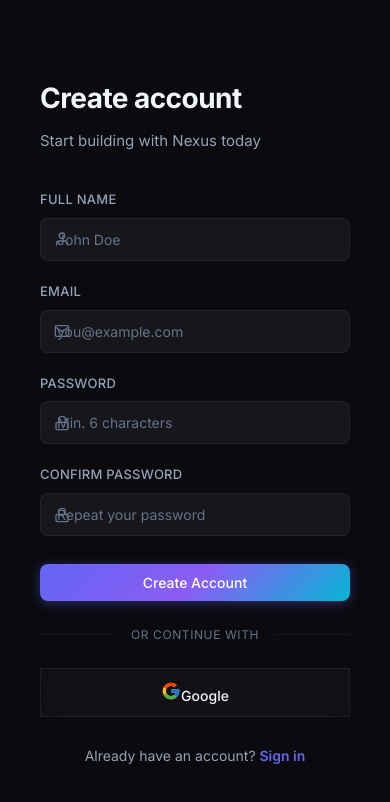
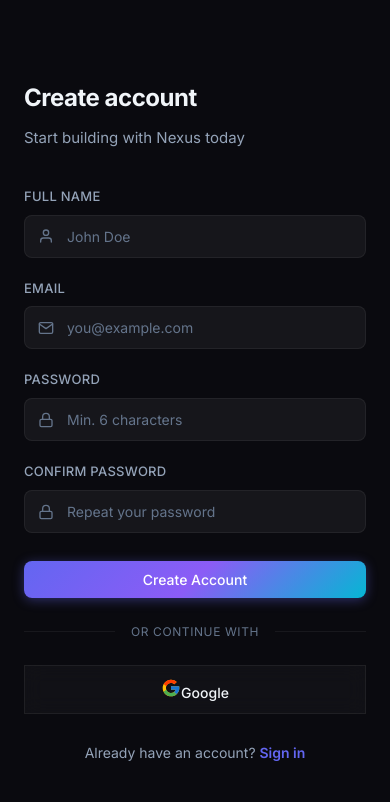
Before and after one commit to julianbecerra13/mern-realtime-platform, a React (Vite) app in the folder client/: page /register in a window 390 px wide. Shown: the top 802 px of the page. Built offline with nearby package versions, Linux system fonts and the light colour scheme; no server answers.

Commit message:
Fix login overlap: z-index layering, auth-card reset, form panel z-index, body::before behind content

```diff
--- a/client/src/components/auth/Auth.css
+++ b/client/src/components/auth/Auth.css
@@ -2,7 +2,6 @@
   min-height: 100vh;
   display: flex;
   position: relative;
-  overflow: hidden;
 }
 
 /* Left panel - branding */
@@ -70,9 +69,13 @@
   display: flex;
   align-items: center;
   justify-content: center;
-  font-size: 18px;
   flex-shrink: 0;
   backdrop-filter: blur(10px);
+}
+
+.auth-feature-icon svg {
+  width: 20px;
+  height: 20px;
 }
 
 .floating-shapes {
@@ -120,16 +123,21 @@
   justify-content: center;
   padding: 40px;
   background: var(--bg-primary);
+  position: relative;
+  z-index: 2;
+  overflow-y: auto;
 }
 
 .auth-card {
   width: 100%;
   max-width: 420px;
   animation: fadeInUp 0.6s ease-out;
-  background: transparent;
+  /* Reset any inherited .card styles */
+  background: none;
   border: none;
   box-shadow: none;
   backdrop-filter: none;
+  padding: 0;
 }
 
 .auth-header {
@@ -149,11 +157,14 @@
   font-size: 15px;
 }
 
-.input-icon {
+/* Input with icon */
+.auth-card .input-icon {
   position: relative;
+  display: flex;
+  align-items: center;
 }
 
-.input-icon .icon {
+.auth-card .input-icon .icon {
   position: absolute;
   left: 14px;
   top: 50%;
@@ -161,13 +172,16 @@
   color: var(--text-tertiary);
   pointer-events: none;
   transition: var(--transition-fast);
+  width: 16px;
+  height: 16px;
 }
 
-.input-icon input {
+.auth-card .input-icon input {
   padding-left: 42px;
+  width: 100%;
 }
 
-.input-icon:focus-within .icon {
+.auth-card .input-icon:focus-within .icon {
   color: var(--primary);
 }
 
@@ -205,5 +219,10 @@
 
   .auth-form-panel {
     flex: 1;
+    padding: 24px;
+  }
+
+  .auth-header h1 {
+    font-size: 24px;
   }
 }
--- a/client/src/styles/index.css
+++ b/client/src/styles/index.css
@@ -104,12 +104,11 @@
   inset: 0;
   background: var(--mesh-1), var(--mesh-2), var(--mesh-3);
   pointer-events: none;
-  z-index: 0;
+  z-index: -1;
 }
 
 #root {
   position: relative;
-  z-index: 1;
   overflow-x: hidden;
 }
 
```
